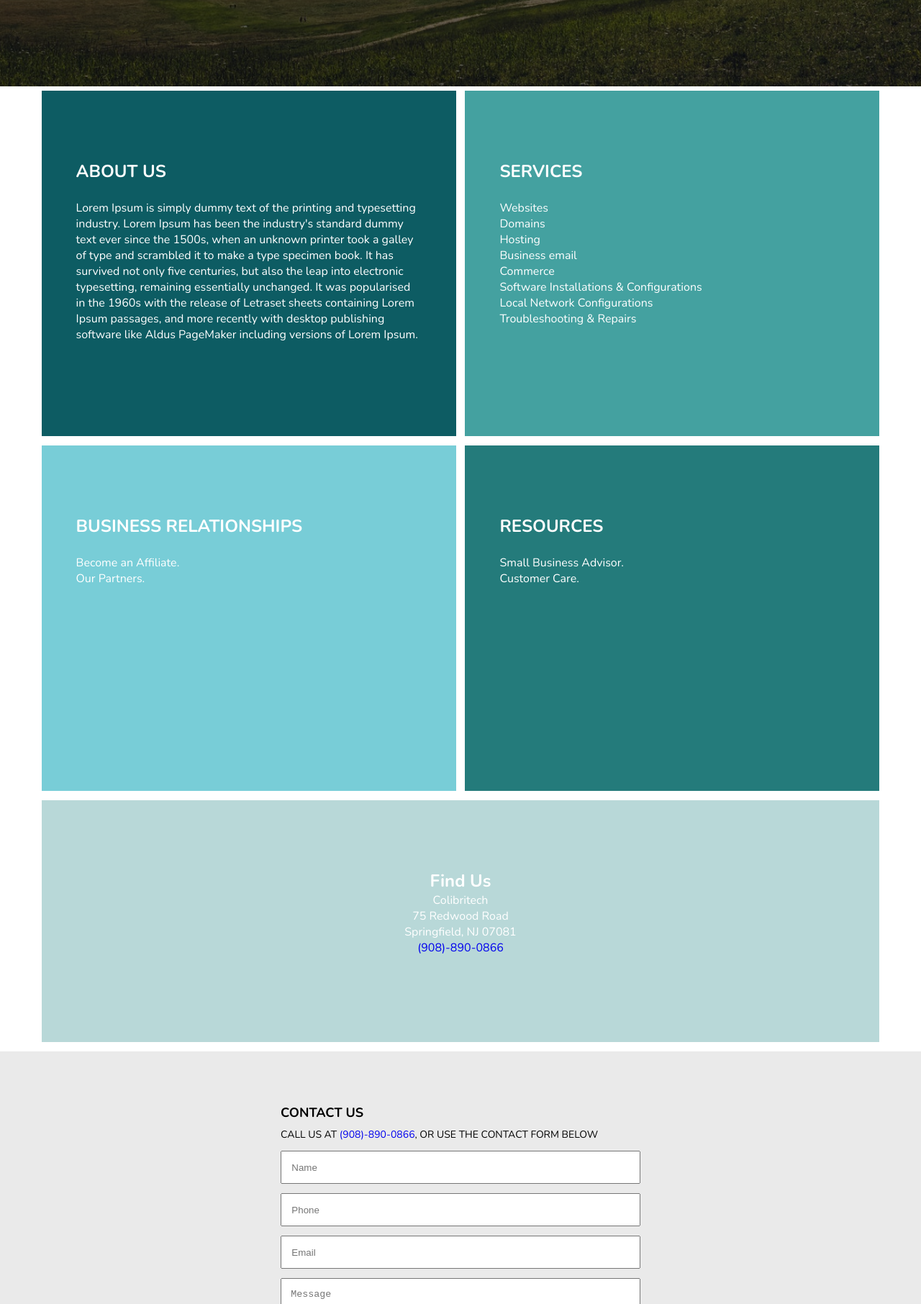
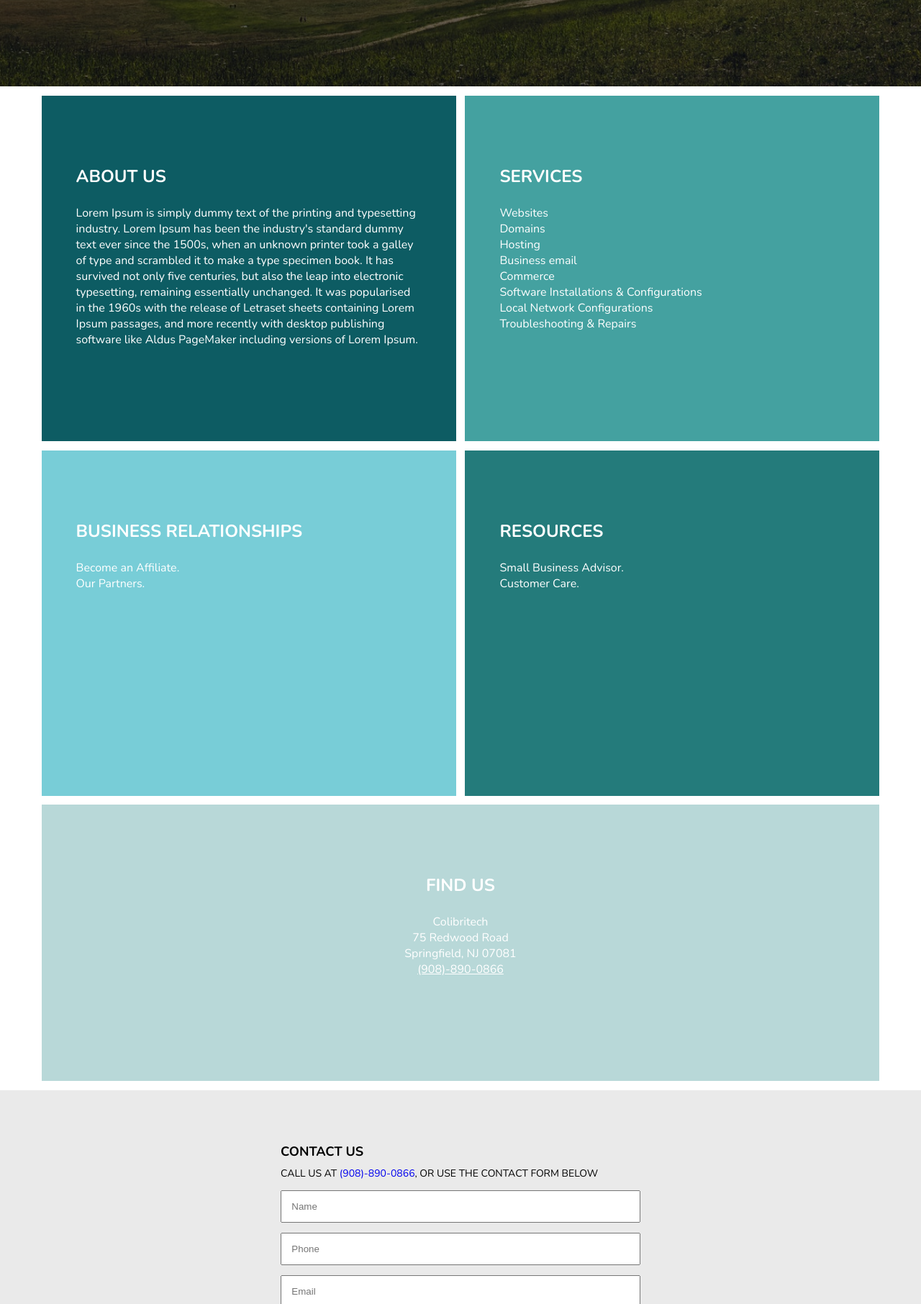
Before and after one commit to tfb34/colibris-website, a plain HTML site: page index.html in a window 1280 px wide. Shown: the part 680-2492 px from the top of the page at 72% size. Drawn offline with nearby package versions, Linux system fonts and the light colour scheme.

Commit message:
Change color and margins

```diff
--- a/custom.css
+++ b/custom.css
@@ -116,6 +116,11 @@ ul{
    	margin:0;
     color: white;
     background-color: #B8D8D8;
+    padding-bottom:3em;
+}
+#find-us a{
+	color:white;
+	text-decoration: underline;
 }
 #menu-close-btn, #menu-open-btn{
 	font-size:24px;
@@ -173,17 +178,16 @@ form{
 	max-width: 500px;
     padding: 1em;
     margin: 0 auto;
+
 }
 #form{
     background-color: rgb(234, 234, 234);
     width:100%;
     padding:3em 0;
-    /*max-width: 500px;
-    padding: 1em;
-    margin: 80px auto;*/
 }
 #form h1{
 	font-size:18px;
+	text-align: center;
 }
 #form p{
 	font-size: 14px;
@@ -258,7 +262,9 @@ form{
 	}
 }
 @media only screen and (min-width: 1024px){
-
+	.wrapper{
+		margin-top:0.5%;
+	}
 	.column-1,.column-2{
 		/*width:600px;*/
 		width:45%;
@@ -268,6 +274,10 @@ form{
     	padding: 6em 3em;
     	margin-bottom: 0.5%;
     	margin-top:0.5%;
+	}
+	#form h1{
+		font-size:18px;
+		text-align: left;
 	}
 	.column-1{
 		margin-left: 4.5%;
--- a/index.html
+++ b/index.html
@@ -71,7 +71,7 @@
 	</div>
 
 	<div id="find-us">
-		<h2>Find Us</h2>
+		<h2 class="subheader">FIND US</h2>
 		<ul>
 			<li><p>Colibritech</p></li>
 			<li><p>75 Redwood Road</p></li>
```
